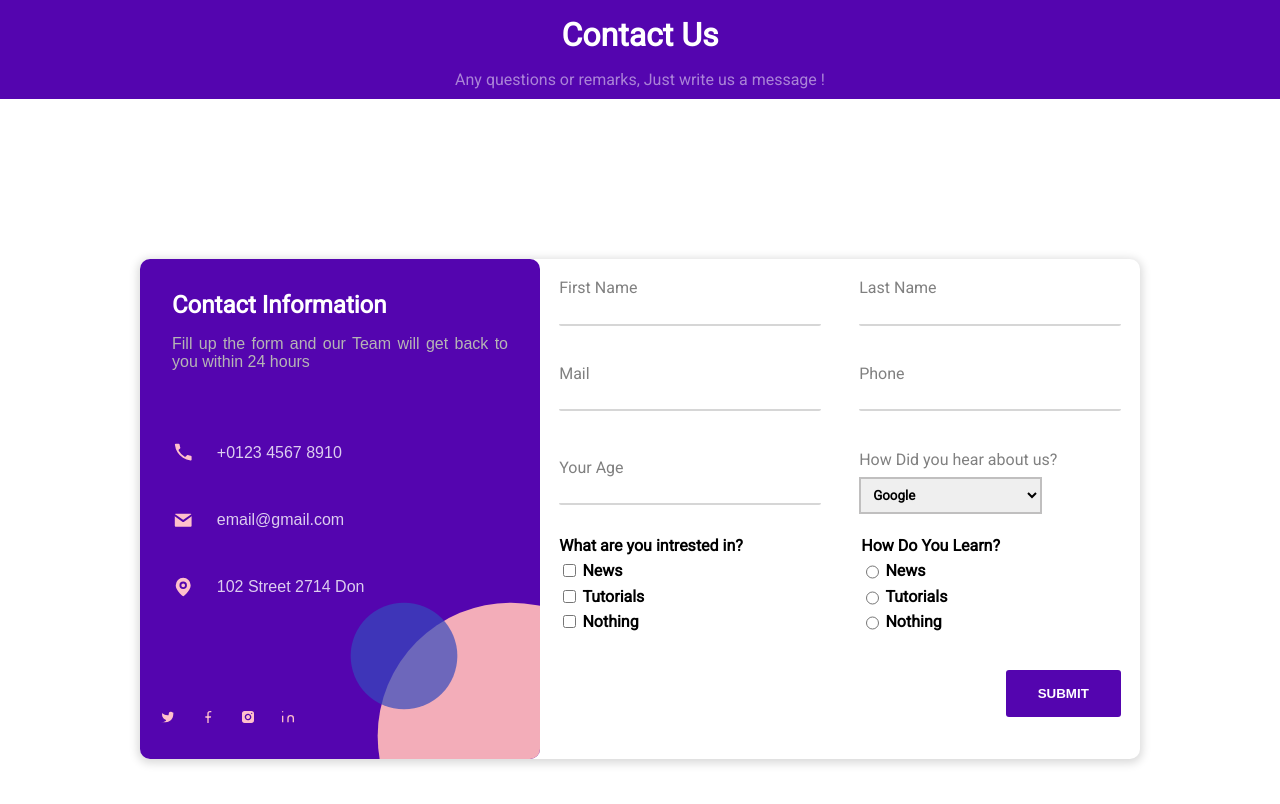
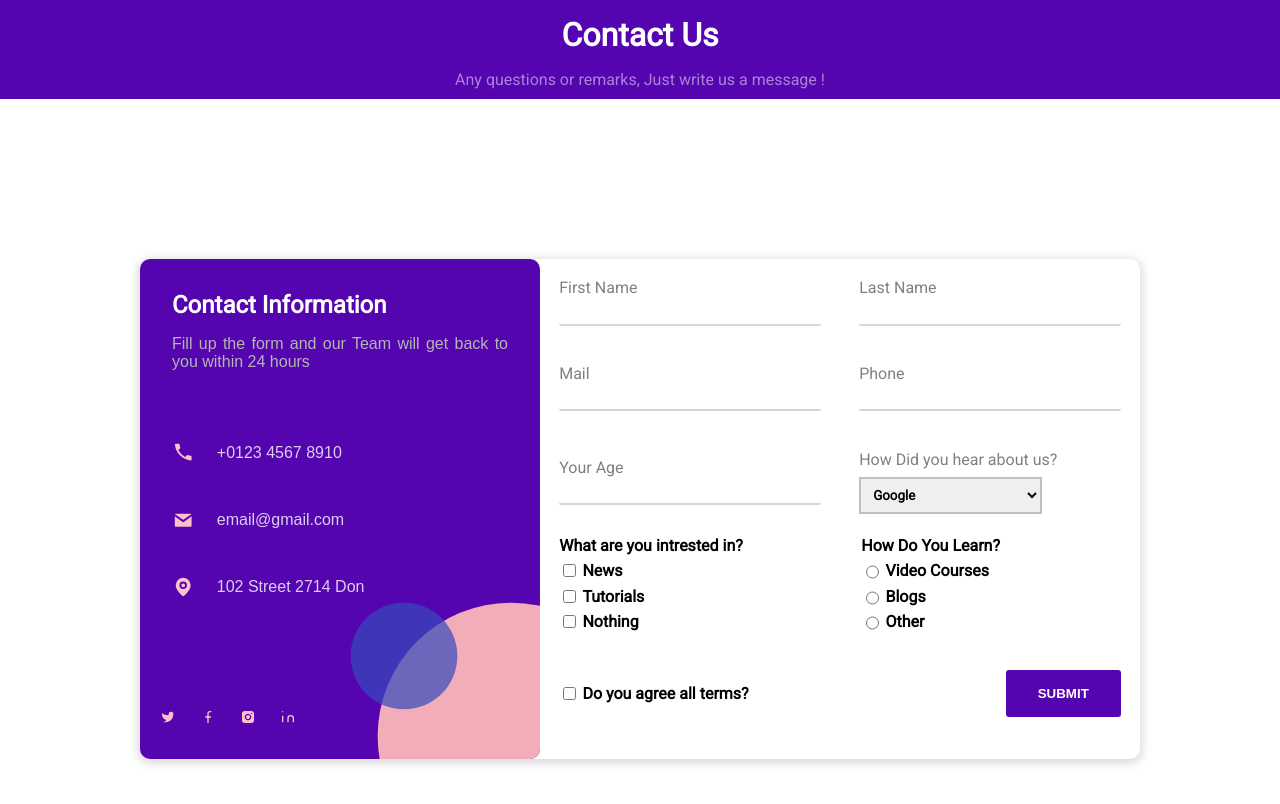
Before and after one commit to amirtbi/vuejs-form, a Vue app: page / in a window 1280 px wide. Shown: the top 804 px of the page. Built offline with nearby package versions, Linux system fonts and the light colour scheme.

Commit message:
defining some logics for checkbox and radiobuttons

```diff
--- a/src/components/layouts/FormResource/TheFormControl.vue
+++ b/src/components/layouts/FormResource/TheFormControl.vue
@@ -1,11 +1,17 @@
 <template>
   <div class="contact-container__form">
-    <form class="form-control" @submit.prevent>
+    <!--form -->
+    <form class="form-control" @submit.prevent="showUserInput">
       <!--form-row-->
       <div class="form-row">
         <div class="form-row__field">
           <label for="firstname">First Name</label>
-          <input type="text" id="firstname" name="firstname" />
+          <input
+            type="text"
+            id="firstname"
+            name="firstname"
+            v-model.trim="userName"
+          />
         </div>
         <div class="form-row__field">
           <label for="lastname">Last Name</label>
@@ -19,57 +25,101 @@
         </div>
         <div class="form-row__field">
           <label for="firstname">Phone</label>
-          <input type="tell" id="phone" name="phone" />
+          <input type="tell" id="phone" name="phone" ref="userPhone" />
         </div>
       </div>
       <div class="form-row">
         <div class="form-row__field">
           <label for="age">Your Age</label>
-          <input type="number" id="age" name="age" min="10" max="60" />
+          <input
+            type="number"
+            id="age"
+            name="age"
+            min="10"
+            max="60"
+            v-model="userAge"
+          />
         </div>
         <div class="form-row__field">
           <label for="howHear">How Did you hear about us?</label>
-          <select name="howHear" id="howHear">
+          <select name="howHear" id="howHear" v-model="referre">
             <option value="Google">Google</option>
             <option value="Facebook">Facebook</option>
             <option value="Instagram">Instagram</option>
           </select>
         </div>
       </div>
+      <!--user interest checkboxes-->
       <div class="form-row form-row--justify">
         <div class="form-row--checkbox">
           <p>What are you intrested in?</p>
           <div class="form-checkbox">
-            <input type="checkbox" name="user-intrest" />
+            <input
+              type="checkbox"
+              name="user-intrest"
+              value="news"
+              v-model="interest"
+            />
             <label for="user-intrest">News</label>
           </div>
           <div class="form-checkbox">
-            <input type="checkbox" name="user-intrest" />
+            <input
+              type="checkbox"
+              name="user-intrest"
+              value="tutorial"
+              v-model="interest"
+            />
             <label for="user-intrest">Tutorials</label>
           </div>
           <div class="form-checkbox">
-            <input type="checkbox" name="user-intrest" />
+            <input
+              type="checkbox"
+              name="user-intrest"
+              value="nothing"
+              v-model="interest"
+            />
             <label for="user-intrest">Nothing</label>
           </div>
         </div>
+        <!--user how learn radiobuttons -->
         <div class="form-row--radiobox">
           <p>How Do You Learn?</p>
           <div class="form-radiobox">
-            <input type="radio" name="user-intrest" />
-            <label for="user-intrest">News</label>
+            <input
+              type="radio"
+              name="learning-how"
+              v-model="how"
+              value="Video course"
+            />
+            <label for="user-intrest">Video Courses</label>
           </div>
           <div class="form-radiobox">
-            <input type="radio" name="user-intrest" />
-            <label for="user-intrest">Tutorials</label>
+            <input
+              type="radio"
+              name="learning-how"
+              v-model="how"
+              value="Blogs"
+            />
+            <label for="user-intrest">Blogs</label>
           </div>
           <div class="form-radiobox">
-            <input type="radio" name="user-intrest" />
-            <label for="user-intrest">Nothing</label>
+            <input
+              type="radio"
+              name="learning-how"
+              v-model="how"
+              value="Other"
+            />
+            <label for="user-intrest">Other</label>
           </div>
         </div>
       </div>
+
       <div class="button-container">
-        <base-button @click="displayAlert" mode="action">SUBMIT</base-button>
+        <div class="confirm-container">
+          <input type="checkbox" id="confirmed-terms" name="confirmed-terms" v-model="confirmed" />
+          <label for="confirmed-terms">Do you agree all terms?</label>
+        </div>
+        <base-button mode="action">SUBMIT</base-button>
       </div>
     </form>
   </div>
@@ -77,11 +127,46 @@
 
 <script>
 export default {
-  methods:{
-    displayAlert(){
-      alert("form is submitted")
+  data() {
+    return {
+      userName: "",
+      userAge: null,
+      referre: "Google",
+      interest: [],
+      how: null,
+      confirmed:false,
+    };
+  },
+
+  methods: {
+    showUserInput() {
+      console.log("username:" + this.userName);
+      console.log("user Age :" + this.userAge);
+      //show type of this.$refs
+      console.log("user phone number :" + typeof this.$refs.userPhone.value);
+      this.userName = "";
+      console.log("referre :" + this.referre);
+      this.referre = "Google";
+      console.log("User interest :");
+      console.log("=======");
+      for (let intr of this.interest) {
+        console.log(intr);
       }
-  }
+
+      console.log("=======");
+      //reseting the checkboxes
+      this.interest = [];
+
+      console.log("user learning approach:");
+      console.log(this.how);
+
+      //reseting radioboxes
+      this.how = null;
+      //show true/false checkbox
+      console.log(this.confirmed);
+      this.confirmed = false;
+    },
+  },
 };
 </script>
 
@@ -103,9 +188,8 @@ div.form-row {
   justify-content: space-between;
   align-items: center;
 }
-div.form-row--justify{
+div.form-row--justify {
   justify-content: flex-start;
-
 }
 div.form-row__field {
   display: flex;
@@ -145,13 +229,12 @@ select {
   border: 2px solid rgba(180, 179, 179, 0.8);
   outline: none;
 }
-div.form-row--radiobox{
+div.form-row--radiobox {
   margin-left: 5rem;
 }
 div.form-row--checkbox,
 div.form-row--radiobox {
   flex-direction: column;
-
 }
 div.form-row--checkbox p,
 div.form-row--radiobox p {
@@ -164,7 +247,7 @@ div.form-checkbox,
 div.form-radiobox {
   display: flex;
   flex-direction: row;
-  width: 20%;
+  width: 100%;
   justify-content: flex-start;
   align-content: center;
   padding: 0.2rem 1.2rem;
@@ -175,13 +258,24 @@ div.form-radiobox label {
   font-weight: bold;
   margin-left: 0.2rem;
 }
-div.button-container{
+div.button-container {
   display: flex;
   flex-direction: row;
-    justify-content: flex-end;
+  justify-content: space-between;
   align-content: center;
   width: 100%;
   margin-top: 1rem;
   padding: 1.2rem;
 }
+div.confirm-container{
+  display: flex;
+  flex-direction: row;
+  justify-content: center;
+  align-items: center;
+}
+div.confirm-container label{
+  font-weight: bold;
+  font-family: inherit;
+  margin-left: 0.2rem;
+}
 </style>
```
Lines whose indentation alone changed are shown as unchanged.
